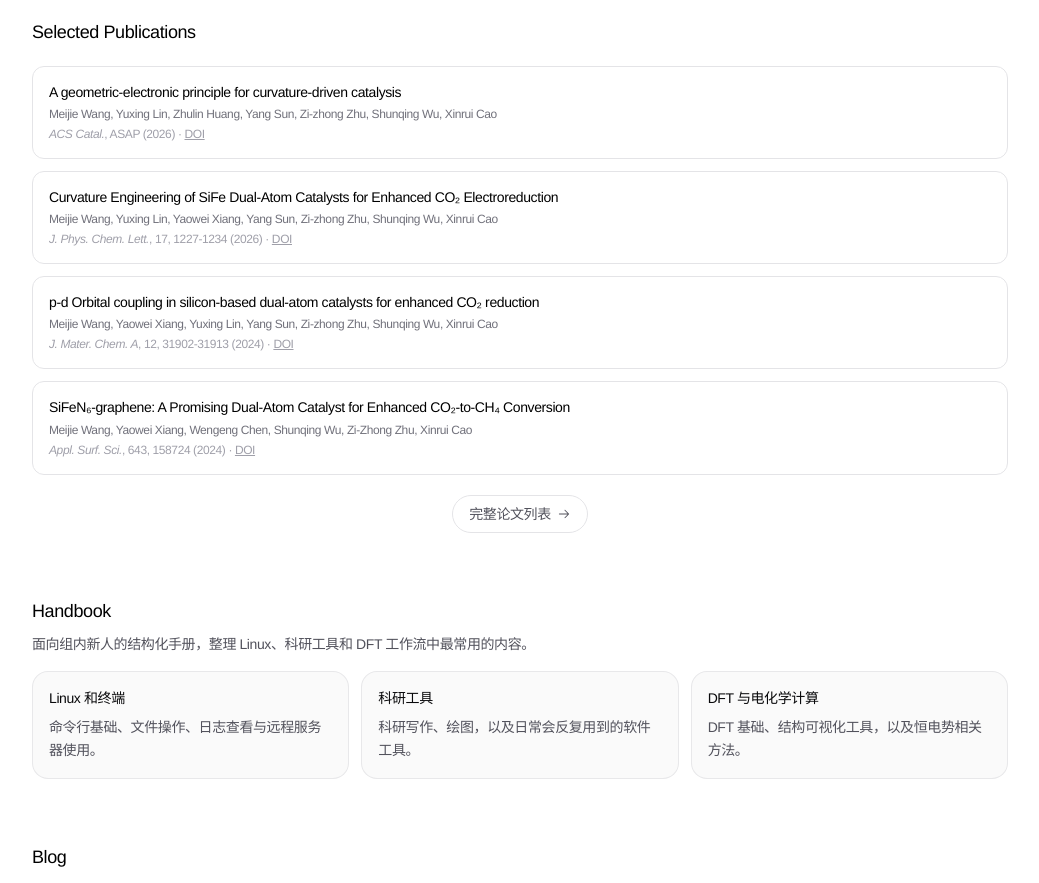
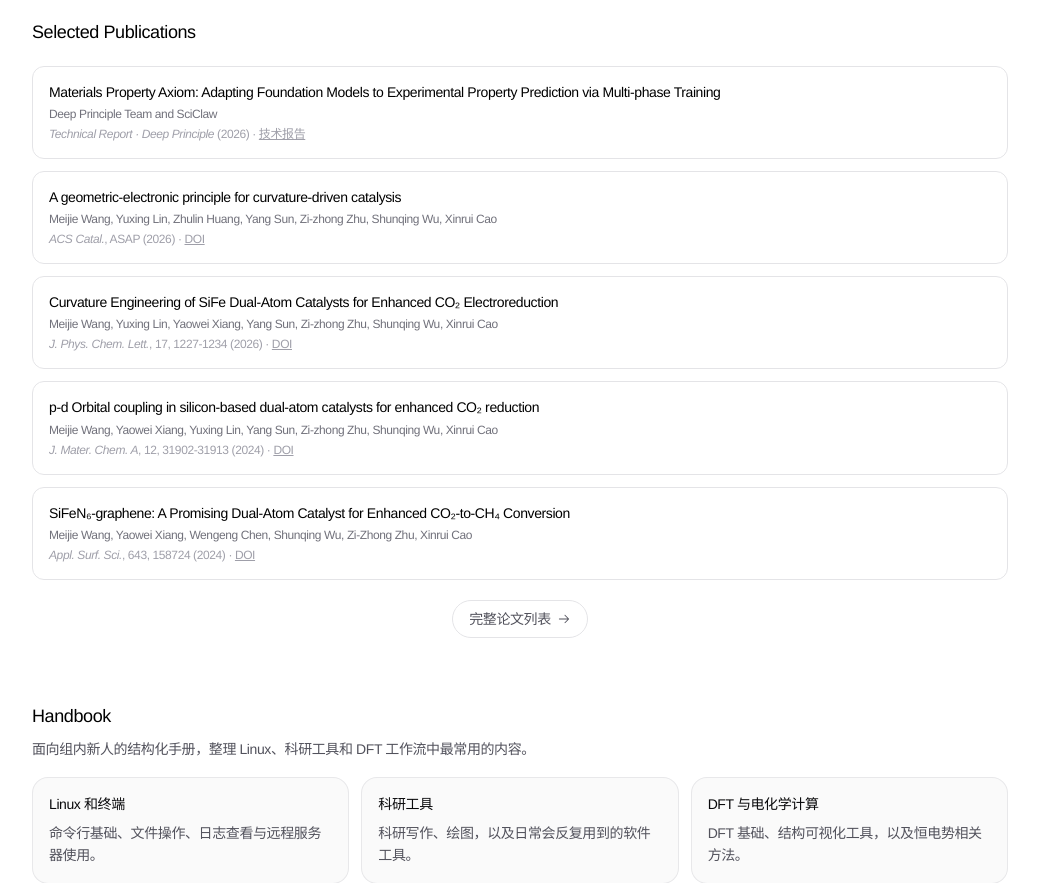
Before and after one commit to Migie-cphy/migie-site, a Next.js app: page / in a window 1280 px wide. Shown: the part 1240-2123 px from the top of the page, without its empty margins (120-1159 px from the left). Built offline with nearby package versions, Linux system fonts and the light colour scheme.

Commit message:
feature MPA technical report on homepage publications

```diff
--- a/app/data.ts
+++ b/app/data.ts
@@ -43,6 +43,7 @@ type Publication = {
   pdf?: string
   link?: string
   group: 'first_author' | 'co_author'
+  featured?: boolean
 }
 
 export const EDUCATION: Education[] = [
@@ -380,6 +381,7 @@ export const PUBLICATIONS: Publication[] = [
     year: 2026,
     link: 'https://www.deepprinciple.com/papers/mpa.pdf',
     group: 'co_author',
+    featured: true,
   },
 ]
 
--- a/app/page.tsx
+++ b/app/page.tsx
@@ -21,8 +21,14 @@ import {
 } from './data'
 
 const FEATURED_PUBLICATIONS = PUBLICATIONS.filter(
-  (publication) => publication.group === 'first_author',
-).sort((a, b) => b.order - a.order)
+  (publication) => publication.featured || publication.group === 'first_author',
+).sort((a, b) => {
+  // Featured (non-first-author) items float to the top.
+  const aFeatured = a.featured && a.group !== 'first_author'
+  const bFeatured = b.featured && b.group !== 'first_author'
+  if (aFeatured !== bFeatured) return aFeatured ? -1 : 1
+  return b.order - a.order
+})
 
 const FEATURED_BLOG_POSTS = BLOG_POSTS.slice(0, 5)
 
@@ -393,6 +399,20 @@ export default function Personal() {
                     </a>
                   </>
                 )}
+                {pub.link && (
+                  <>
+                    {' '}
+                    ·{' '}
+                    <a
+                      href={pub.link}
+                      target="_blank"
+                      rel="noopener noreferrer"
+                      className="underline hover:text-zinc-600 dark:hover:text-zinc-300"
+                    >
+                      技术报告
+                    </a>
+                  </>
+                )}
               </p>
             </div>
           ))}
```
